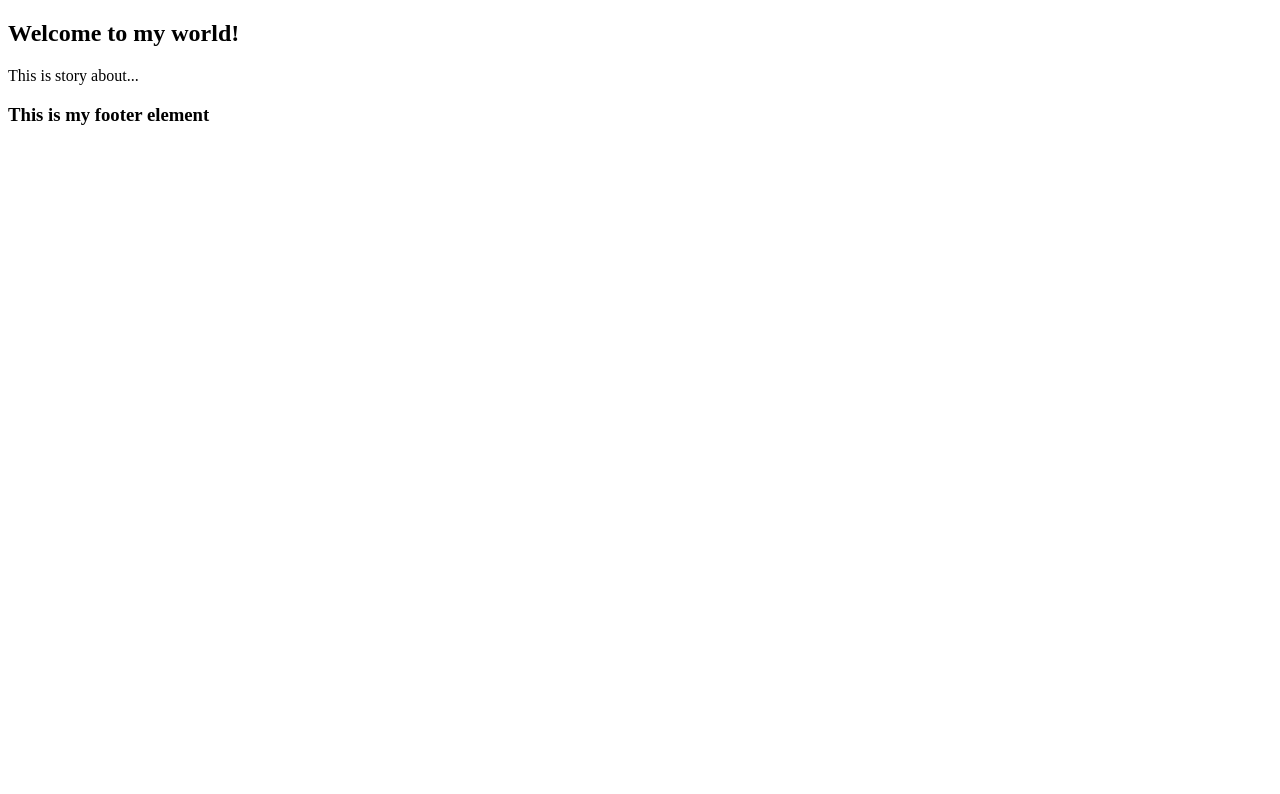
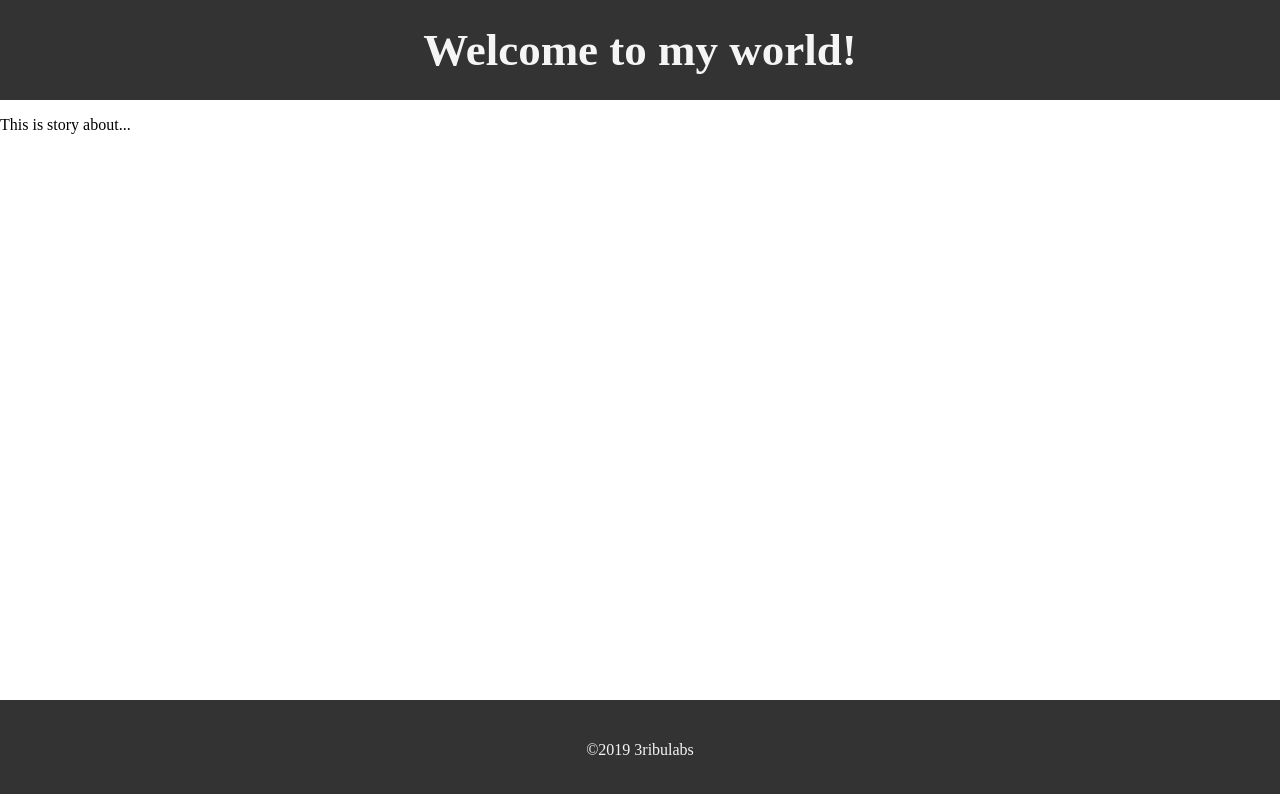
Before and after one commit to rizki113070213/for-beginners, a React (Create React App) app: page / in a window 1280 px wide. Shown: the top 794 px of the page. Built offline with nearby package versions, Linux system fonts and the light colour scheme.

Commit message:
styling react with css classes

```diff
--- a/src/components/Footer.js
+++ b/src/components/Footer.js
@@ -1,9 +1,10 @@
 import React from "react";
+import "./../styles/style.css";
 
 function Footer() {
   return(
     <footer>
-      <h3>This is my footer element</h3>
+      <p>&copy;2019 3ribulabs</p>
     </footer>
   );
 }
--- a/src/components/Header.js
+++ b/src/components/Header.js
@@ -1,8 +1,9 @@
 import React from "react";
+import "./../styles/style.css"
 
 function Header() {
   return(
-    <header>
+    <header className="navbar">
       <nav>
         <h1>Welcome to my world!</h1>
       </nav>
--- /dev/null
+++ b/src/styles/style.css
@@ -0,0 +1,30 @@
+body {
+  margin: 0;
+}
+
+.navbar {
+  height: 100px;
+  background-color: #333;
+  color: whitesmoke;
+  margin-bottom: 15px;
+  text-align: center;
+  font-size: 30px;
+  display: flex;
+  justify-content: center;
+  align-items: center;
+}
+
+footer {
+  height: 100px;
+  width: 100%;
+  background-color: #333;
+  color: whitesmoke;
+  position: absolute;
+  bottom: 0;
+  margin-top: 15px;
+  text-align: center;
+  font-size: 16px;
+  display: flex;
+  justify-content: center;
+  align-items: center;
+}
```
